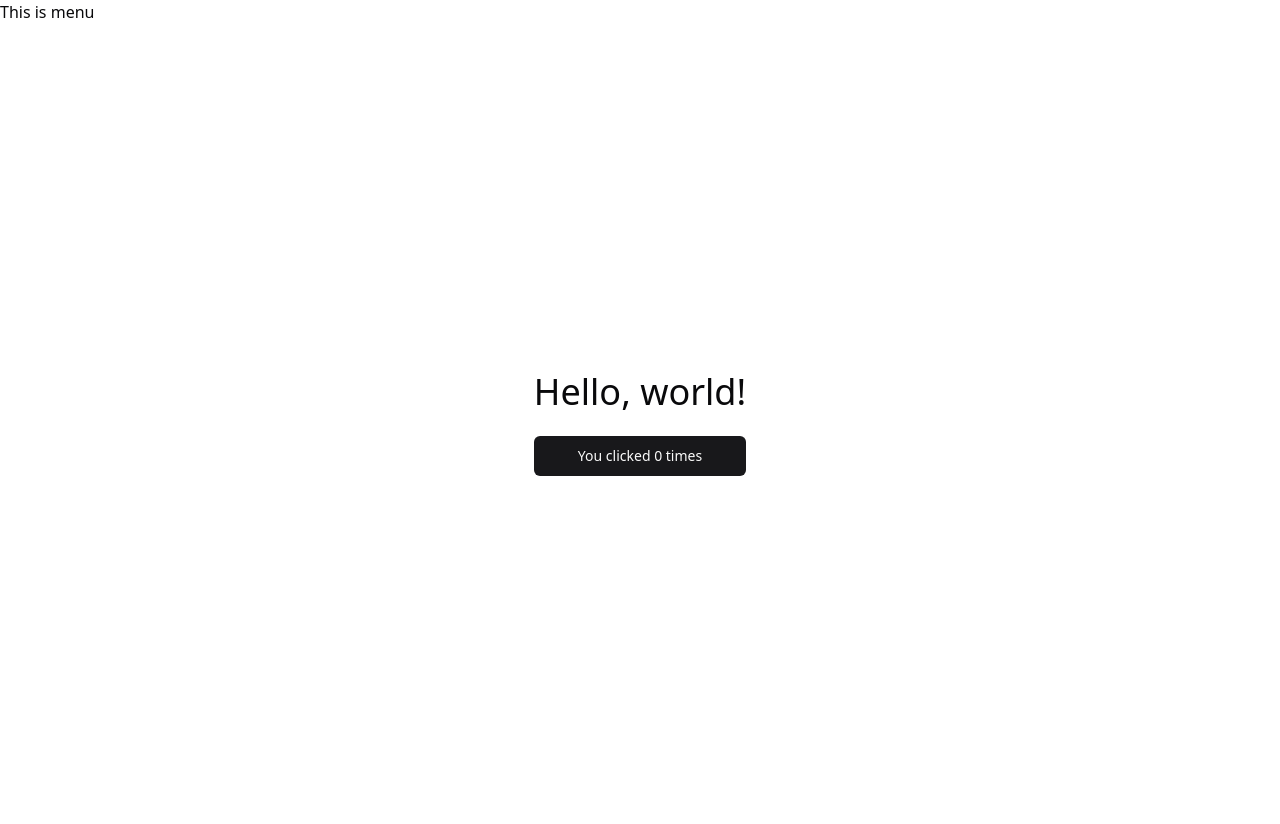
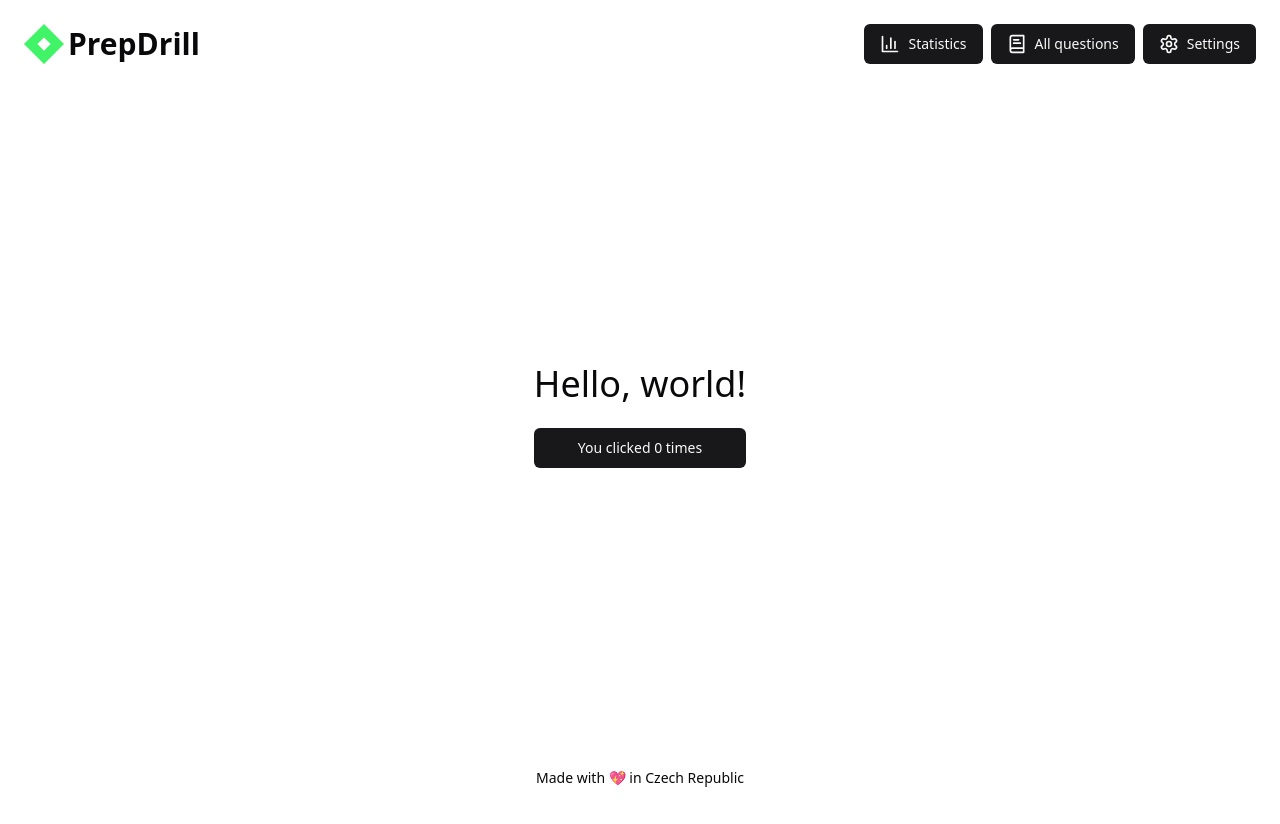
Before and after one commit to vojtechsanda/prep-drill, a React (Vite) app: page /#/ in a window 1280 px wide. After the commit the page ends 800 px from the top, so only its background shows below. Built offline with nearby package versions, Linux system fonts and the light colour scheme.

Commit message:
feat: Add menu and footer

```diff
--- /dev/null
+++ b/src/components/layout/footer.tsx
@@ -0,0 +1,3 @@
+export function Footer() {
+  return <p className="text-sm text-center">Made with 💖 in Czech Republic</p>;
+}
--- a/src/components/layout/index.ts
+++ b/src/components/layout/index.ts
@@ -1,2 +1,3 @@
 export { Layout } from "./layout";
 export { Menu } from "./menu";
+export { Footer } from "./footer";
--- a/src/components/layout/layout.tsx
+++ b/src/components/layout/layout.tsx
@@ -1,12 +1,16 @@
 import { Outlet } from "react-router-dom";
 
+import { Footer } from "./footer";
 import { Menu } from "./menu";
 
 export function Layout() {
   return (
-    <>
+    <div className="flex flex-col h-full px-4 py-2 mx-auto sm:py-3 sm:px-5 max-w-screen-2xl md:px-6 md:pt-4 lg:pt-6">
       <Menu />
-      <Outlet />
-    </>
+      <div className="flex-1">
+        <Outlet />
+      </div>
+      <Footer />
+    </div>
   );
 }
--- a/src/components/layout/menu.tsx
+++ /dev/null
@@ -1,7 +0,0 @@
-export function Menu() {
-  return (
-    <>
-      <h1>This is menu</h1>
-    </>
-  );
-}
--- /dev/null
+++ b/src/components/layout/menu/hooks.tsx
@@ -0,0 +1,33 @@
+import { BarChart3, BookText, Settings } from "lucide-react";
+import { useIntl } from "react-intl";
+
+export function useMenuItems() {
+  const intl = useIntl();
+
+  return [
+    {
+      title: intl.formatMessage({
+        id: "menu.stats",
+        defaultMessage: "Statistics",
+      }),
+      icon: <BarChart3 size={20} />,
+      url: "/statistics",
+    },
+    {
+      title: intl.formatMessage({
+        id: "menu.all-questions",
+        defaultMessage: "All questions",
+      }),
+      icon: <BookText size={20} />,
+      url: "/all-questions",
+    },
+    {
+      title: intl.formatMessage({
+        id: "menu.settings",
+        defaultMessage: "Settings",
+      }),
+      icon: <Settings size={20} />,
+      url: "/settings",
+    },
+  ];
+}
--- /dev/null
+++ b/src/components/layout/menu/index.ts
@@ -0,0 +1 @@
+export { Menu } from "./menu";
--- /dev/null
+++ b/src/components/layout/menu/menu.tsx
@@ -0,0 +1,42 @@
+import { Link } from "react-router-dom";
+
+import LogoUrl from "@/assets/logo.svg";
+import { Button } from "@/components/ui/button";
+
+import { useMenuItems } from "./hooks";
+
+export function Menu() {
+  const menuItems = useMenuItems();
+
+  return (
+    <div className="flex items-center justify-between">
+      <Link className="flex items-center gap-1 select-none" to="/">
+        <img
+          src={LogoUrl}
+          alt="PrepDrill"
+          className="w-8 h-8 sm:w-10 sm:h-10"
+        />
+        <h1 className="text-2xl font-semibold sm:text-3xl">PrepDrill</h1>
+      </Link>
+
+      <div className="flex gap-2">
+        {/* Desktop */}
+        {menuItems.map((item) => (
+          <Button asChild key={item.url} className="hidden sm:flex">
+            <Link to={item.url}>
+              {item.icon}
+              {item.title}
+            </Link>
+          </Button>
+        ))}
+
+        {/* Mobile */}
+        {menuItems.map((item) => (
+          <Button asChild size="icon" key={item.url} className="sm:hidden">
+            <Link to={item.url}>{item.icon}</Link>
+          </Button>
+        ))}
+      </div>
+    </div>
+  );
+}
--- a/src/components/ui/button.tsx
+++ b/src/components/ui/button.tsx
@@ -5,7 +5,7 @@ import * as React from "react";
 import { cn } from "@/lib/utils";
 
 const buttonVariants = cva(
-  "inline-flex items-center justify-center whitespace-nowrap rounded-md text-sm font-medium ring-offset-background transition-colors focus-visible:outline-none focus-visible:ring-2 focus-visible:ring-ring focus-visible:ring-offset-2 disabled:pointer-events-none disabled:opacity-50",
+  "inline-flex items-center justify-center whitespace-nowrap rounded-md text-sm font-medium ring-offset-background transition-colors focus-visible:outline-none focus-visible:ring-2 focus-visible:ring-ring focus-visible:ring-offset-2 disabled:pointer-events-none disabled:opacity-50 gap-2",
   {
     variants: {
       variant: {
--- a/src/globals.css
+++ b/src/globals.css
@@ -78,5 +78,5 @@
 html,
 body,
 #root {
-  @apply min-h-[100vh] h-full;
+  @apply h-full;
 }
```
Also changed, not shown: src/assets/logo.svg (added).
